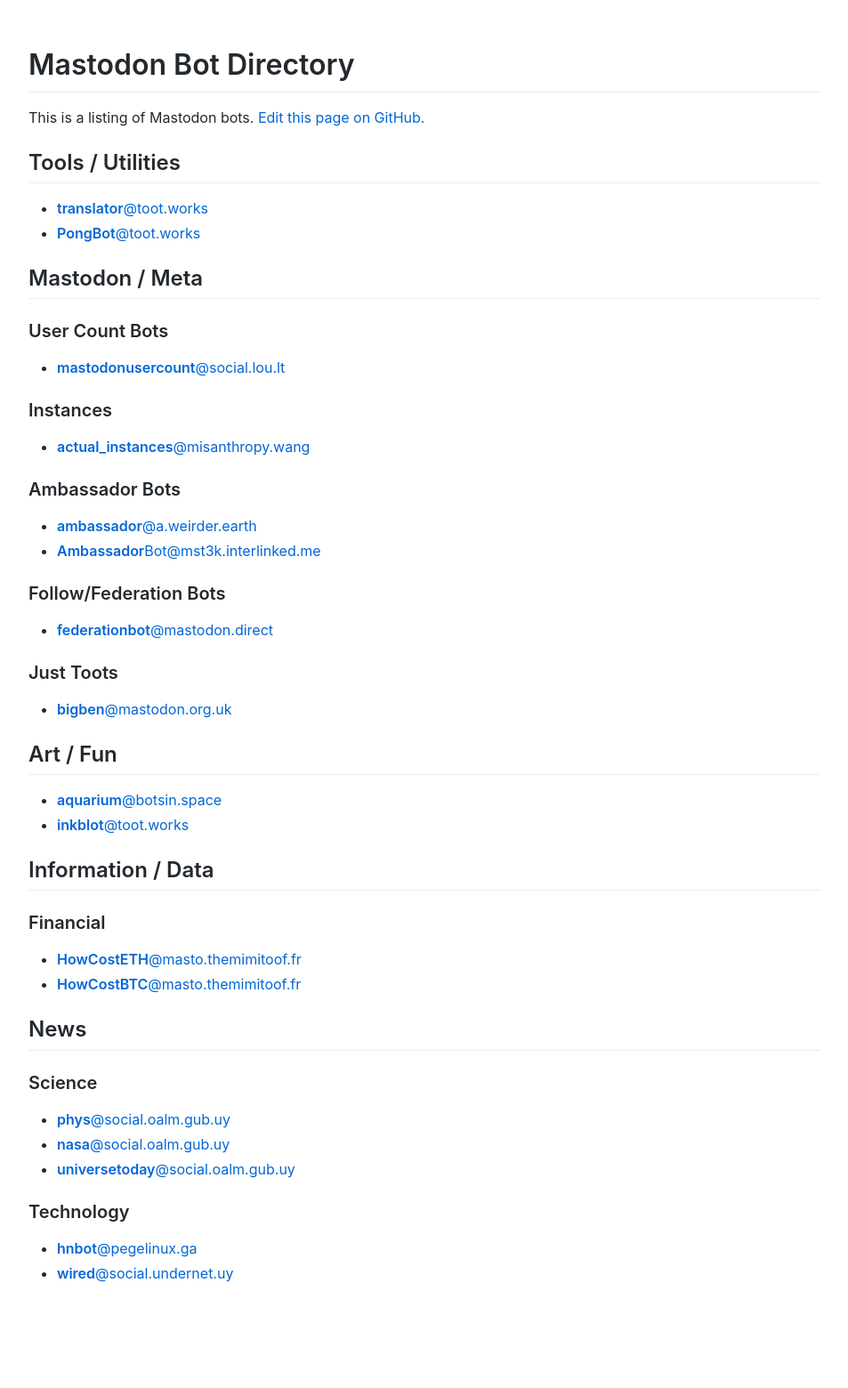
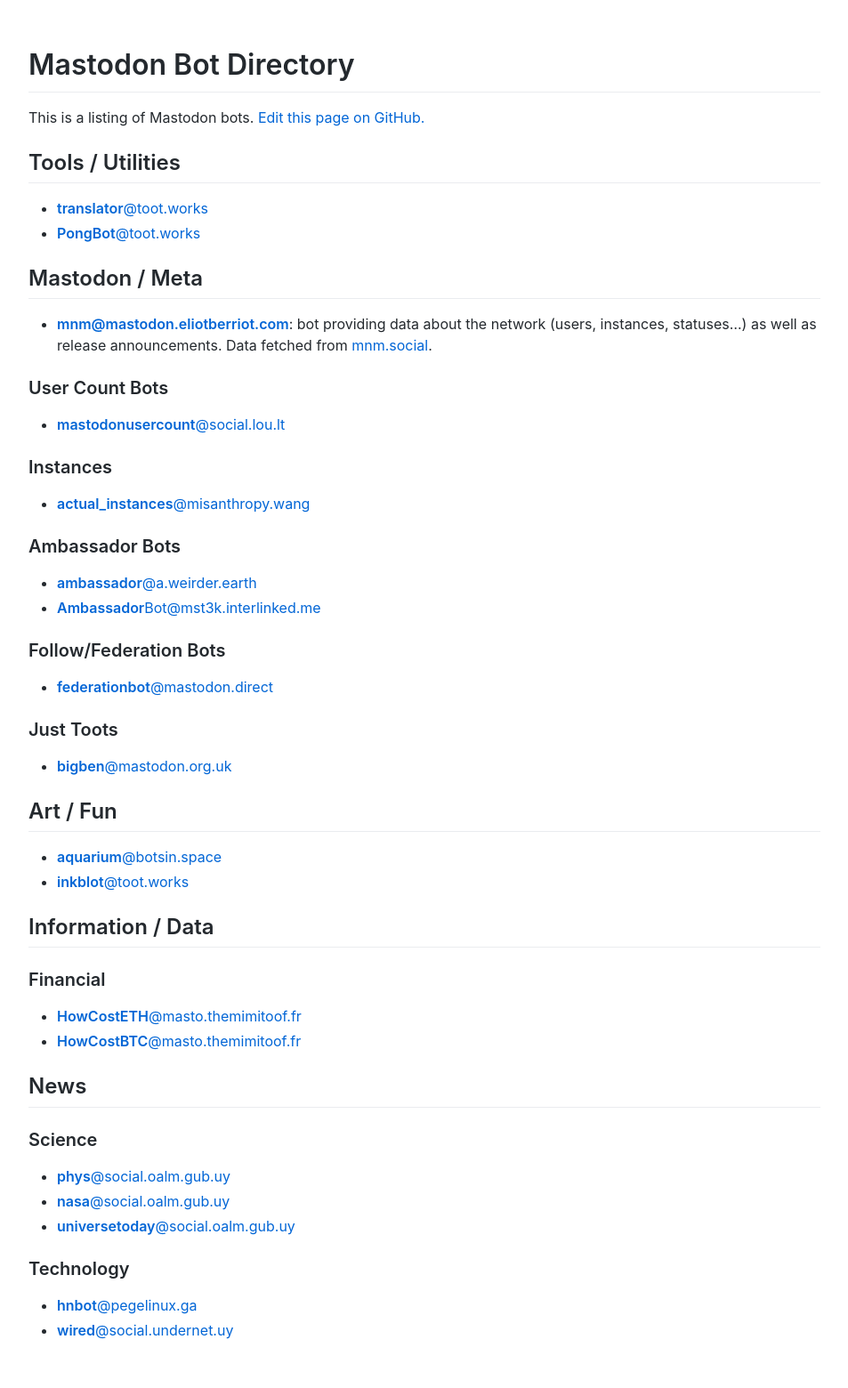
Before and after one commit to tootworks/bots, a Jekyll site: the page built from index.md, in a window 1280 px wide. Shown: the whole page at 89% size, without its empty margins (163-1116 px from the left). Built offline with Jekyll 4.4.1, drawn with Linux system fonts in a browser that asks for light colours; before the commit the page ends 1496 px from its top, so only the background shows below that.

Commit message:
Added MNM bot that provide general / overview data...
... about the Mastodon network

```diff
--- a/index.md
+++ b/index.md
@@ -9,6 +9,9 @@ This is a listing of Mastodon bots. [Edit this page on GitHub.](https://github.c
 - [**PongBot**@toot.works](https://toot.works/@PongBot)
 
 ## Mastodon / Meta
+
+- [**mnm@mastodon.eliotberriot.com**](https://mastodon.eliotberriot.com/@mnm): bot providing data about the network (users, instances, statuses...) as well as release announcements. Data fetched from [mnm.social](http://mnm.social/).
+
 ### User Count Bots
 - [**mastodonusercount**@social.lou.lt](https://social.lou.lt/@mastodonusercount)
 
```
